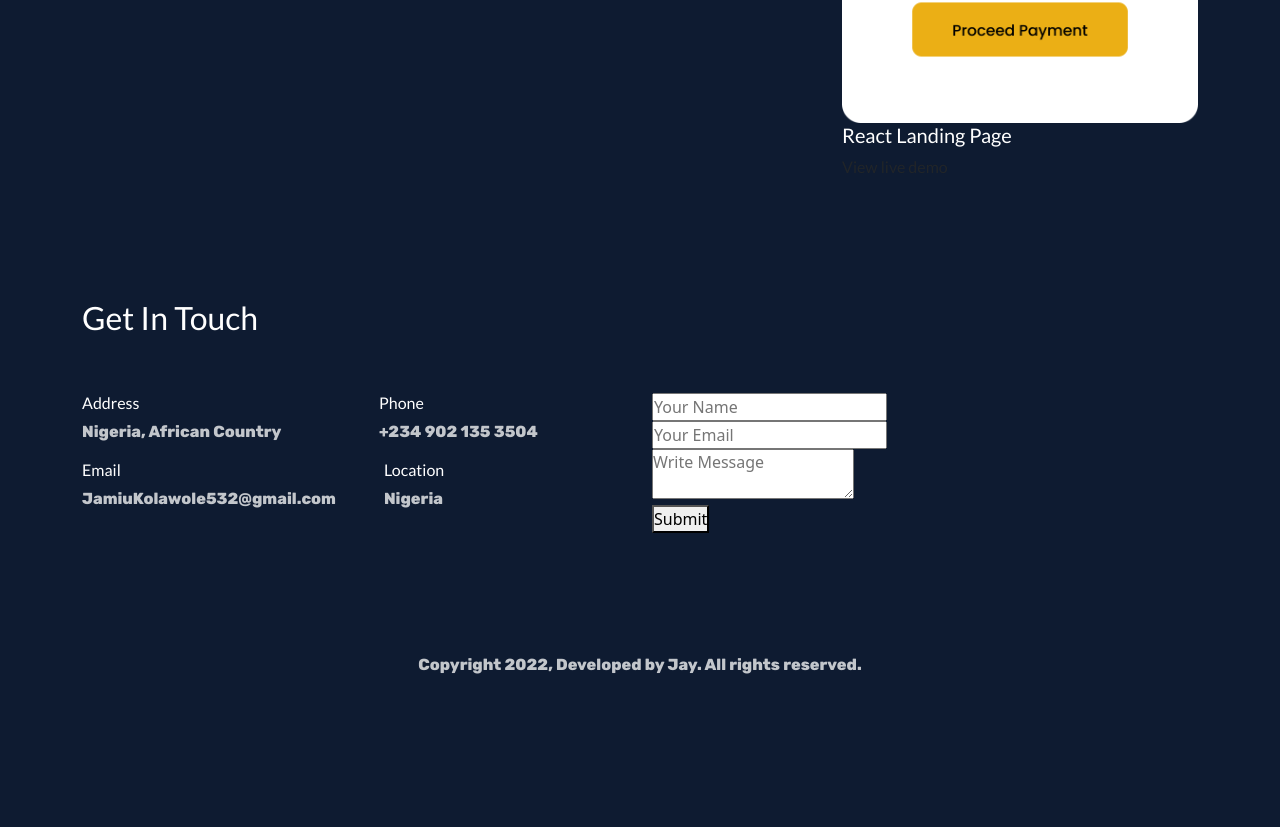
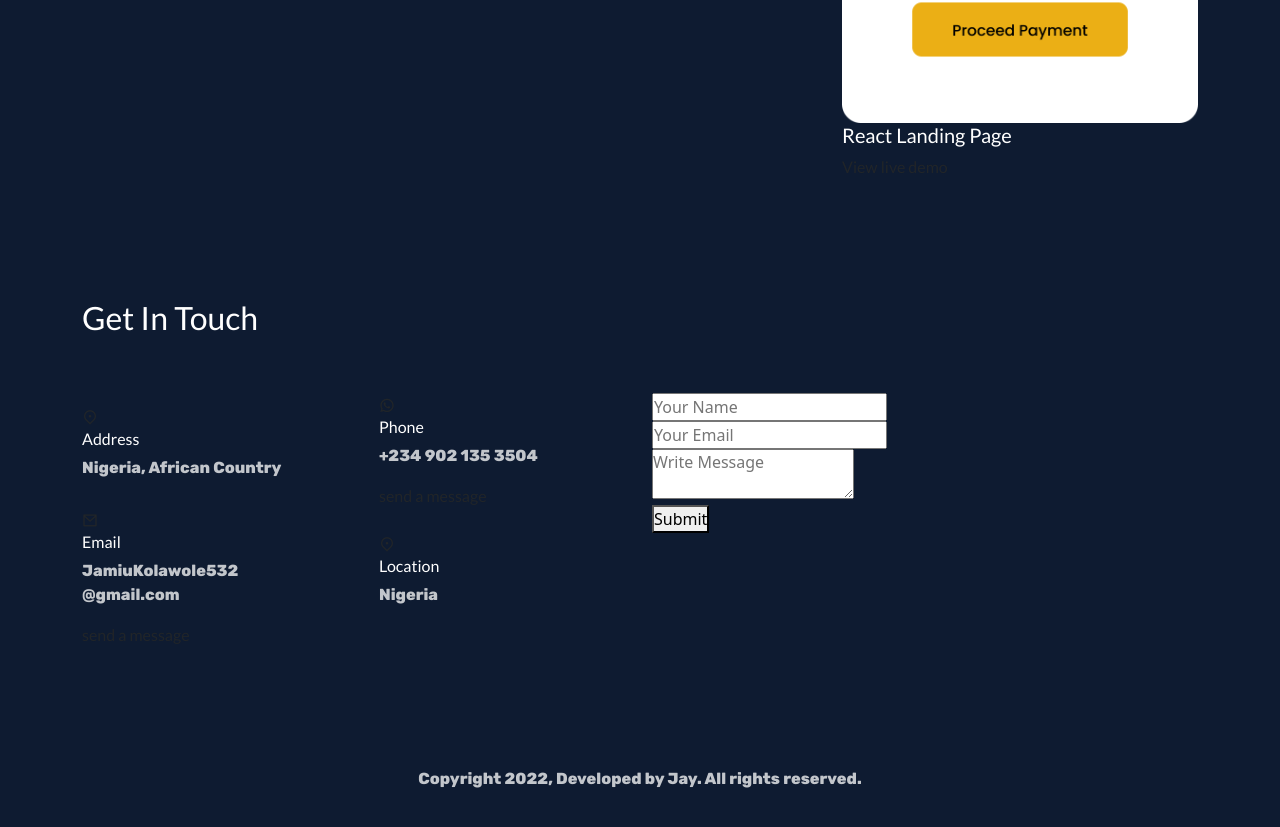
Before and after one commit to JamiuKolawole04/portfolio-in-react, a React (Create React App) app: page / in a window 1280 px wide. Shown: the part 2810-3637 px from the top of the page. Before the commit the page ends 3527 px from the top, so only its background shows below. Built offline with nearby package versions, Linux system fonts and the light colour scheme.

Commit message:
fixing breaking changes

```diff
--- a/src/components/Contact.jsx
+++ b/src/components/Contact.jsx
@@ -15,23 +15,29 @@ export const Contact = () => {
                     <Col lg="6" md="6">
                         <div className="contact__info-container d-flex align-items-center gap-5">
                             <div className="single__info-box w-50">
+                                <i className="ri-map-pin-2-line"></i>
                                 <h6>Address</h6>
                                 <p>Nigeria, African Country</p>
                             </div>
 
                             <div className="single__info-box w-50">
+                                <i className="ri-whatsapp-line"></i>
                                 <h6>Phone</h6>
                                 <p>+234 902 135 3504</p>
+                                <a href="https://wa.me/9021353504" target="_blank" rel="noreferrer">send a message</a>
                             </div>
                         </div>
 
                         <div className="contact__info-container d-flex align-items-center gap-5">
                             <div className="single__info-box w-50">
+                                <i className="ri-mail-line"></i>
                                 <h6>Email</h6>
-                                <p className="mail__address">JamiuKolawole532@gmail.com</p>
+                                <p className="mail__address">JamiuKolawole532 <span>@gmail.com</span> </p>
+                                <a href="mailto:JamiuKolawole532@gmail.com" target="_blank" rel="noreferrer">send a message</a>
                             </div>
 
                             <div className="single__info-box w-50">
+                                <i className="ri-map-pin-2-line"></i>
                                 <h6>Location</h6>
                                 <p>Nigeria</p>
                             </div>
--- a/src/styles/contact.css
+++ b/src/styles/contact.css
@@ -1,3 +1,20 @@
+.contact__info-container {
+    text-align: center;
+}
+
+.contact__info-container i {
+    color: var(--white);
+    height: 40px;
+    font-size: 20px;
+    display: inline-block;
+}
+
+.contact__info-container a,
+.contact__info-container a:hover {
+    color: var(--col-puple-one);
+    font-size: .8rem;
+}
+
 .single__info-box {
     background: var(--blue-color-three);
     padding: 16px;
@@ -28,8 +45,8 @@
     }
 }
 
-@media only screen and (max-width: 320px) {
+@media only screen and (max-width: 390px) {
     .mail__address {
-        font-size: .62rem !important;
+        font-size: .65rem !important;
     }
 }
--- a/src/styles/header.css
+++ b/src/styles/header.css
@@ -66,6 +66,7 @@ header {
         top: 0;
         left: 0;
         width: 100%;
+        /* width: 0; */
         height: 100%;
         background: #7765ffbd;
         z-index: 88888;
@@ -88,6 +89,7 @@ header {
 
     .menu__active {
         display: block;
+        /* width: 100%; */
     }
 
     .mobile__menu {
--- a/src/styles/portfolio.css
+++ b/src/styles/portfolio.css
@@ -54,6 +54,6 @@
 
 @media only screen and (max-width: 990px) {
     .portfolio__card {
-        margin-bottom: 56px;
+        margin-bottom: 140px;
     }
 }
```
